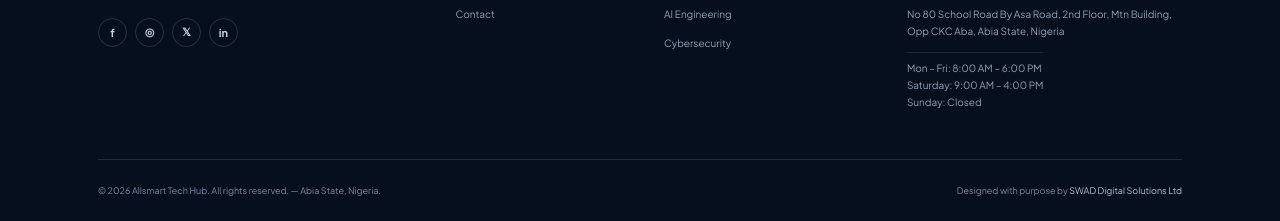
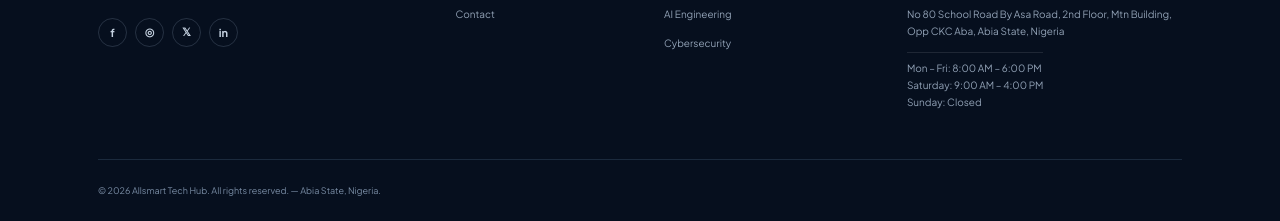
Before and after one commit to topsecreetdeveloper-svg/All-smart-tech-hub, a plain HTML site: page index.html in a window 1280 px wide. Shown: the part 4866-5087 px from the top of the page. Drawn offline with Linux system fonts and the light colour scheme.

Commit message:
Remove design credit from footer
Removed the design credit for SWAD Digital Solutions Ltd from the footer.

```diff
--- a/index.html
+++ b/index.html
@@ -357,7 +357,6 @@
       </div>
       <div class="container footer-bottom">
         <p>© 2026 Allsmart Tech Hub. All rights reserved. — Abia State, Nigeria.</p>
-        <p>Designed with purpose by <a href="#home">SWAD Digital Solutions Ltd</a></p>
       </div>
     </footer>
   </body>
```
